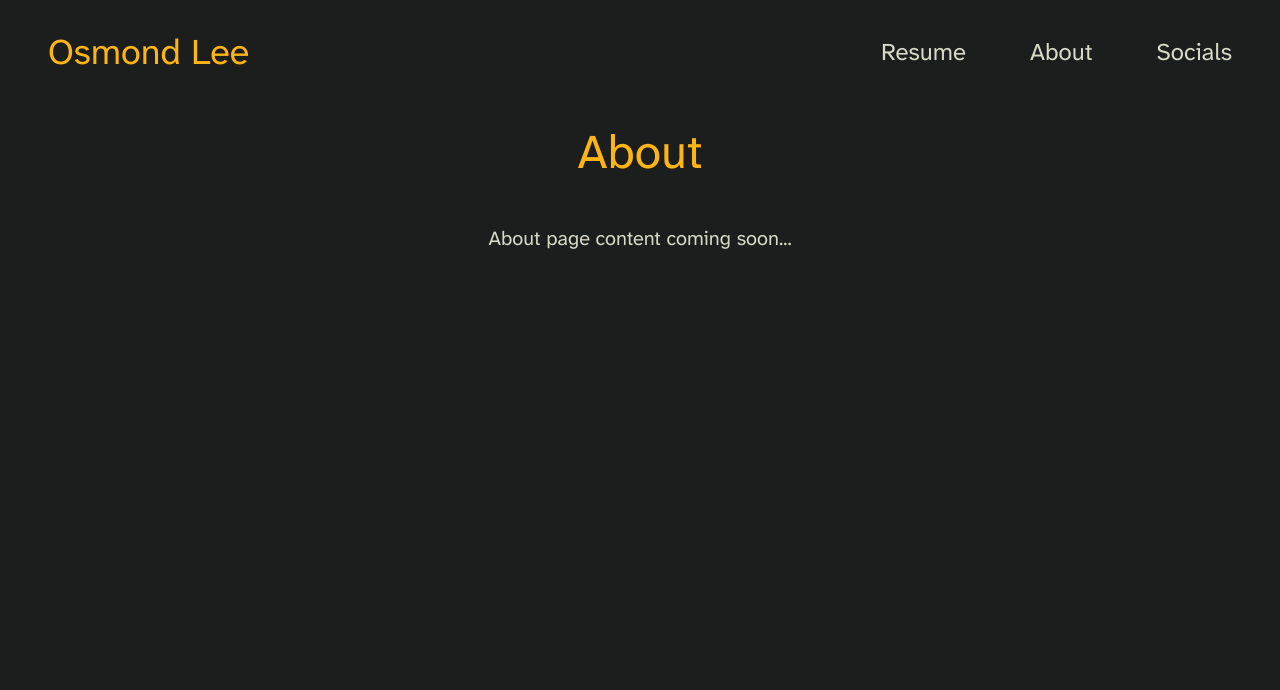
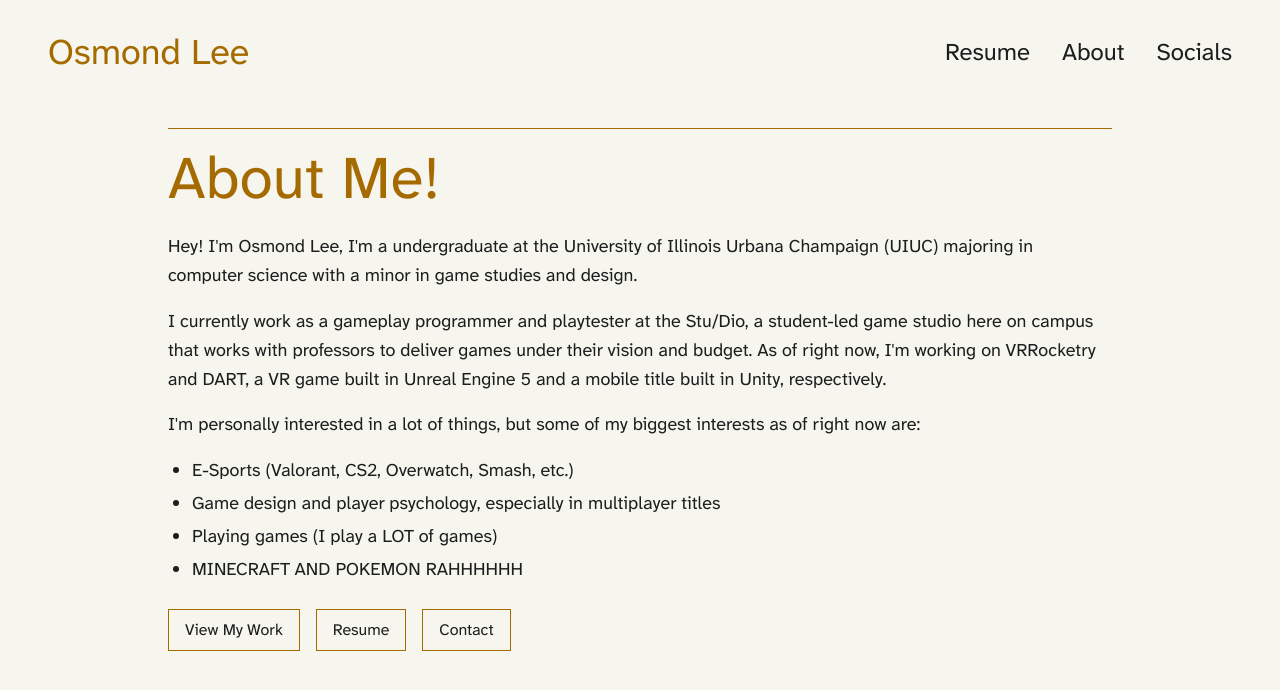
Before and after one commit to TheOneAndOlee/olee-portfolio, a SvelteKit app: page /About in a window 1280 px wide. Shown: the top 690 px of the page. Built offline with nearby package versions, Linux system fonts and the light colour scheme.

Commit message:
Added white/dark schema

```diff
--- a/src/app.html
+++ b/src/app.html
@@ -1,8 +1,29 @@
 <!doctype html>
-<html lang="en">
+<html lang="en" data-theme="dark">
 	<head>
 		<meta charset="utf-8" />
 		<meta name="viewport" content="width=device-width, initial-scale=1" />
+		<script>
+			(() => {
+				const storageKey = 'portfolio-theme';
+				const root = document.documentElement;
+
+				try {
+					const storedTheme = localStorage.getItem(storageKey);
+					const prefersDark = window.matchMedia('(prefers-color-scheme: dark)').matches;
+					const theme =
+						storedTheme === 'dark' || storedTheme === 'light'
+							? storedTheme
+							: prefersDark
+								? 'dark'
+								: 'light';
+
+					root.setAttribute('data-theme', theme);
+				} catch {
+					root.setAttribute('data-theme', 'dark');
+				}
+			})();
+		</script>
 		%sveltekit.head%
 	</head>
 	<body data-sveltekit-preload-data="hover">
--- a/src/lib/components/ContactButton.svelte
+++ b/src/lib/components/ContactButton.svelte
@@ -2,9 +2,9 @@
 	import { colors } from '$lib/data/colors';
 
 	let { name = "Platform", icon = "", link = "#" } = $props();
-	const { TextWhite, HoverWhite, BackgroundBlack, AccentGold } = colors;
-	const buttonStyle = `background-color: ${TextWhite}; color: ${BackgroundBlack}; border: 1px solid ${AccentGold}; --contact-hover-bg: ${HoverWhite};`;
-	const placeholderStyle = `background-color: ${HoverWhite}; border: 2px solid ${AccentGold};`;
+	const { AccentGold } = colors;
+	const buttonStyle = `background-color: var(--color-control-bg); color: var(--color-control-fg); border: 1px solid ${AccentGold}; --contact-hover-bg: var(--color-control-hover-bg);`;
+	const placeholderStyle = `background-color: var(--color-control-hover-bg); border: 2px solid ${AccentGold};`;
 </script>
 
 <a
--- a/src/lib/components/Header.svelte
+++ b/src/lib/components/Header.svelte
@@ -1,16 +1,75 @@
 <script lang="ts">
+	import { onMount } from 'svelte';
 	import { colors } from '$lib/data/colors';
 
+	type Theme = 'dark' | 'light';
+
+	const storageKey = 'portfolio-theme';
 	const { TextWhite, AccentGold } = colors;
 	const nameStyle = `color: ${AccentGold};`;
 	const navLinksStyle = `color: ${TextWhite};`;
+	const themeToggleStyle = `border-color: ${AccentGold};`;
+	let theme = $state<Theme>('dark');
+
+	const themeToggleLabel = $derived(theme === 'dark' ? 'Switch to light mode' : 'Switch to dark mode');
+	const themeToggleText = $derived(theme === 'dark' ? 'Light' : 'Dark');
+
+	function applyTheme(nextTheme: Theme): void {
+		document.documentElement.setAttribute('data-theme', nextTheme);
+		theme = nextTheme;
+	}
+
+	function toggleTheme(): void {
+		const nextTheme: Theme = theme === 'dark' ? 'light' : 'dark';
+
+		applyTheme(nextTheme);
+
+		try {
+			localStorage.setItem(storageKey, nextTheme);
+		} catch {
+			// Ignore storage failures in private mode or restricted browsers.
+		}
+	}
+
+	onMount(() => {
+		const rootTheme = document.documentElement.getAttribute('data-theme');
+		if (rootTheme === 'dark' || rootTheme === 'light') {
+			theme = rootTheme;
+			return;
+		}
+
+		const prefersDark = window.matchMedia('(prefers-color-scheme: dark)').matches;
+		const nextTheme: Theme = prefersDark ? 'dark' : 'light';
+
+		applyTheme(nextTheme);
+	});
 </script>
 
-<nav class="flex items-center justify-between px-4 py-4 sm:px-8 sm:py-6 lg:px-12 lg:py-8">
-	<a href="/" class="text-2xl font-normal sm:text-3xl lg:text-4xl" style={nameStyle}>Osmond Lee</a>
-	<div class="flex gap-6 text-base sm:gap-10 sm:text-xl lg:gap-16 lg:text-2xl" style={navLinksStyle}>
+<nav class="flex flex-wrap items-center justify-between gap-4 px-4 py-4 sm:px-8 sm:py-6 lg:px-12 lg:py-8">
+	<a href="/" class="text-xl font-normal sm:text-3xl lg:text-4xl" style={nameStyle}>Osmond Lee</a>
+	<div class="flex items-center gap-3 text-sm sm:gap-6 sm:text-xl lg:gap-8 lg:text-2xl" style={navLinksStyle}>
 		<a href="/resume" class="hover:opacity-70">Resume</a>
 		<a href="/about" class="hover:opacity-70">About</a>
 		<a href="/socials" class="hover:opacity-70">Socials</a>
+		<!-- <button
+			type="button"
+			onclick={toggleTheme}
+			aria-label={themeToggleLabel}
+			class="theme-toggle rounded-sm border px-2 py-1 text-[0.65rem] sm:text-sm lg:text-base"
+			style={themeToggleStyle}
+		>
+			{themeToggleText}
+		</button> -->
 	</div>
 </nav>
+
+<style>
+	.theme-toggle {
+		transition: background-color 150ms ease-in-out, color 150ms ease-in-out;
+	}
+
+	.theme-toggle:hover {
+		background-color: var(--color-accent);
+		color: var(--color-bg);
+	}
+</style>
--- a/src/lib/data/colors.ts
+++ b/src/lib/data/colors.ts
@@ -1,5 +1,3 @@
-import palette from './colors.json';
-
 type ColorPalette = {
 	TextWhite: string;
 	HoverWhite: string;
@@ -7,4 +5,9 @@ type ColorPalette = {
 	AccentGold: string;
 };
 
-export const colors: ColorPalette = palette;
+export const colors: ColorPalette = {
+	TextWhite: 'var(--color-text)',
+	HoverWhite: 'var(--color-hover)',
+	BackgroundBlack: 'var(--color-bg)',
+	AccentGold: 'var(--color-accent)'
+};
--- a/src/routes/About/+page.svelte
+++ b/src/routes/About/+page.svelte
@@ -1,17 +1,116 @@
 <script lang="ts">
 	import Header from '$lib/components/Header.svelte';
 	import { colors } from '$lib/data/colors';
+	import { skills } from '$lib/data/resume.js';
 
-	const { TextWhite, BackgroundBlack, AccentGold } = colors;
+	const { TextWhite, HoverWhite, BackgroundBlack, AccentGold } = colors;
 	const pageStyle = `background-color: ${BackgroundBlack}; color: ${TextWhite};`;
 	const headingStyle = `color: ${AccentGold};`;
+	const sectionBorderStyle = `border-color: ${AccentGold};`;
+	const focusCardStyle = `border-color: ${AccentGold};`;
+	const linkStyle = `border-color: ${AccentGold}; color: ${TextWhite}; --about-link-hover-bg: ${HoverWhite}; --about-link-hover-text: ${BackgroundBlack};`;
+
+	const focusAreas = [
+		{
+			title: 'Gameplay Systems',
+			description:
+				'I build mechanics from prototype to polished feature, with a focus on readability, modularity, and player feedback loops.'
+		},
+		{
+			title: 'Cross-Disciplinary Collaboration',
+			description:
+				'I enjoy working with designers, artists, and producers to convert goals into technical plans and shippable milestones.'
+		},
+		{
+			title: 'Iterative Development',
+			description:
+				'I rely on playtests and bug triage to refine balance, improve UX clarity, and keep releases stable week over week.'
+		}
+	];
+
+	const currentHighlights = [
+		'Shipping sponsor-driven VR and mobile features in Unreal Engine 5 and Unity.',
+		'Building portfolio-ready technical documentation and cleaner gameplay architecture.',
+		'Expanding full-stack and frontend skills with Svelte to communicate projects clearly.'
+	];
+
+	const skillPreview = skills.slice(0, 3);
 </script>
 
 <div class="min-h-screen" style={pageStyle}>
 	<Header />
 
-	<main class="flex flex-col items-center px-8 pb-12 pt-6">
-		<h1 class="text-5xl font-normal mb-12" style={headingStyle}>About</h1>
-		<p class="text-xl">About page content coming soon...</p>
+	<main class="mx-auto w-full max-w-5xl px-6 pb-14 pt-4 sm:px-10 sm:pt-6">
+		<section class="border-t border-slate-500 pt-2 sm:pt-3" style={sectionBorderStyle}>
+			<h1 class="text-4xl leading-tight sm:text-5xl md:text-6xl" style={headingStyle}>About Me!</h1>
+			<div class="mt-4 space-y-4 text-base leading-relaxed sm:text-lg">
+				<p>
+					Hey! I'm Osmond Lee, I'm a undergraduate at the University of Illinois Urbana Champaign (UIUC) majoring in computer science with a minor in game studies and design.
+				</p>
+				<p>
+					I currently work as a gameplay programmer and playtester at the Stu/Dio, a student-led game studio here on campus that works with professors to deliver games under their vision and budget.
+					As of right now, I'm working on VRRocketry and DART, a VR game built in Unreal Engine 5 and a mobile title built in Unity, respectively.
+				</p>
+				<p>
+					I'm personally interested in a lot of things, but some of my biggest interests as of right now are:
+				</p>
+				<ul class="list-disc space-y-1 pl-6">
+					<li>E-Sports (Valorant, CS2, Overwatch, Smash, etc.)</li>
+					<li>Game design and player psychology, especially in multiplayer titles</li>
+					<li>Playing games (I play a LOT of games)</li>
+					<li>MINECRAFT AND POKEMON RAHHHHHH</li>
+				</ul>
+			</div>
+
+			<div class="mt-6 flex flex-wrap gap-3 sm:gap-4">
+				<a href="/" class="about-link border px-4 py-2 text-sm sm:text-base" style={linkStyle}>View My Work</a>
+				<a href="/resume" class="about-link border px-4 py-2 text-sm sm:text-base" style={linkStyle}>Resume</a>
+				<a href="/socials" class="about-link border px-4 py-2 text-sm sm:text-base" style={linkStyle}>Contact</a>
+			</div>
+		</section>
+
+		<!-- <section class="mt-6 border-t border-slate-500 pt-2 sm:pt-3" style={sectionBorderStyle}>
+			<h2 class="text-4xl leading-tight sm:text-5xl md:text-6xl" style={headingStyle}>What I Focus On</h2>
+			<div class="mt-4 grid grid-cols-1 gap-4 md:grid-cols-3">
+				{#each focusAreas as area}
+					<article class="border border-slate-500 p-4" style={focusCardStyle}>
+						<h3 class="text-lg font-semibold sm:text-xl">{area.title}</h3>
+						<p class="mt-2 text-sm leading-relaxed sm:text-base">{area.description}</p>
+					</article>
+				{/each}
+			</div>
+		</section>
+
+		<section class="mt-6 border-t border-slate-500 pt-2 sm:pt-3" style={sectionBorderStyle}>
+			<h2 class="text-4xl leading-tight sm:text-5xl md:text-6xl" style={headingStyle}>Current Toolkit</h2>
+			<div class="mt-3 space-y-3 sm:space-y-4">
+				{#each skillPreview as skill (skill.label)}
+					<div class="grid grid-cols-1 gap-1 sm:grid-cols-[13rem_1fr] sm:gap-4">
+						<h3 class="text-base font-semibold sm:text-lg">{skill.label}</h3>
+						<p class="text-sm sm:text-base">{skill.items.join(', ')}</p>
+					</div>
+				{/each}
+			</div>
+		</section>
+
+		<section class="mt-6 border-t border-slate-500 pt-2 sm:pt-3" style={sectionBorderStyle}>
+			<h2 class="text-4xl leading-tight sm:text-5xl md:text-6xl" style={headingStyle}>Right Now</h2>
+			<ul class="mt-3 list-disc space-y-2 pl-5 text-sm leading-relaxed sm:text-base">
+				{#each currentHighlights as highlight}
+					<li>{highlight}</li>
+				{/each}
+			</ul>
+		</section> -->
 	</main>
 </div>
+
+<style>
+	.about-link {
+		transition: background-color 150ms ease-in-out, color 150ms ease-in-out;
+	}
+
+	.about-link:hover {
+		background-color: var(--about-link-hover-bg);
+		color: var(--about-link-hover-text);
+	}
+</style>
--- a/src/routes/layout.css
+++ b/src/routes/layout.css
@@ -17,6 +17,50 @@
     font-display: swap;
 }
 
+:root {
+    color-scheme: dark;
+    --color-text: #d8d9c8;
+    --color-hover: #f8f9e2;
+    --color-bg: #1c1e1e;
+    --color-accent: #fdb515;
+    --color-control-bg: #d8d9c8;
+    --color-control-fg: #1c1e1e;
+    --color-control-hover-bg: #f8f9e2;
+    --theme-image-filter: invert(1) brightness(1.05);
+}
+
+:root[data-theme='light'] {
+    color-scheme: light;
+    --color-text: #1c1e1e;
+    --color-hover: #323535;
+    --color-bg: #f6f6ef;
+    --color-accent: #a66b00;
+    --color-control-bg: #ffffff;
+    --color-control-fg: #1c1e1e;
+    --color-control-hover-bg: #ececdf;
+    --theme-image-filter: none;
+}
+
+html,
+body {
+    background-color: var(--color-bg);
+    color: var(--color-text);
+}
+
 * {
     font-family: 'Atkinson Hyperlegible', system-ui, -apple-system, sans-serif;
 }
+
+body,
+a,
+button,
+img,
+video,
+iframe {
+    transition: background-color 150ms ease-in-out, color 150ms ease-in-out, border-color 150ms ease-in-out,
+        filter 150ms ease-in-out;
+}
+
+.invertible-image {
+    filter: var(--theme-image-filter);
+}
--- a/src/routes/projects/[slug]/+page.svelte
+++ b/src/routes/projects/[slug]/+page.svelte
@@ -140,7 +140,7 @@
 	const headingStyle = `color: ${AccentGold};`;
 	const accentBorderStyle = `border-color: ${AccentGold};`;
 	const backLinkStyle = `border-color: ${AccentGold}; color: ${TextWhite}; --back-hover-bg: ${HoverWhite}; --back-hover-text: ${BackgroundBlack};`;
-	const actionButtonStyle = `border-color: ${AccentGold}; background-color: ${TextWhite}; color: ${BackgroundBlack}; --action-hover-bg: ${HoverWhite};`;
+	const actionButtonStyle = `border-color: ${AccentGold}; background-color: var(--color-control-bg); color: var(--color-control-fg); --action-hover-bg: var(--color-control-hover-bg);`;
 </script>
 
 <div class="min-h-screen" style={pageStyle}>
@@ -190,7 +190,7 @@
 						{#if supportingIcons.length}
 							<div class="mt-4 flex flex-wrap items-center justify-center gap-4">
 								{#each supportingIcons as icon}
-									<img src={icon} alt="project icon" class="h-14 w-14 object-contain" />
+									<img src={icon} alt="project icon" class="invertible-image h-14 w-14 object-contain" />
 								{/each}
 							</div>
 						{/if}
```
Also changed, not shown: src/lib/components/ProjectCard.svelte (+6 -5 lines).
